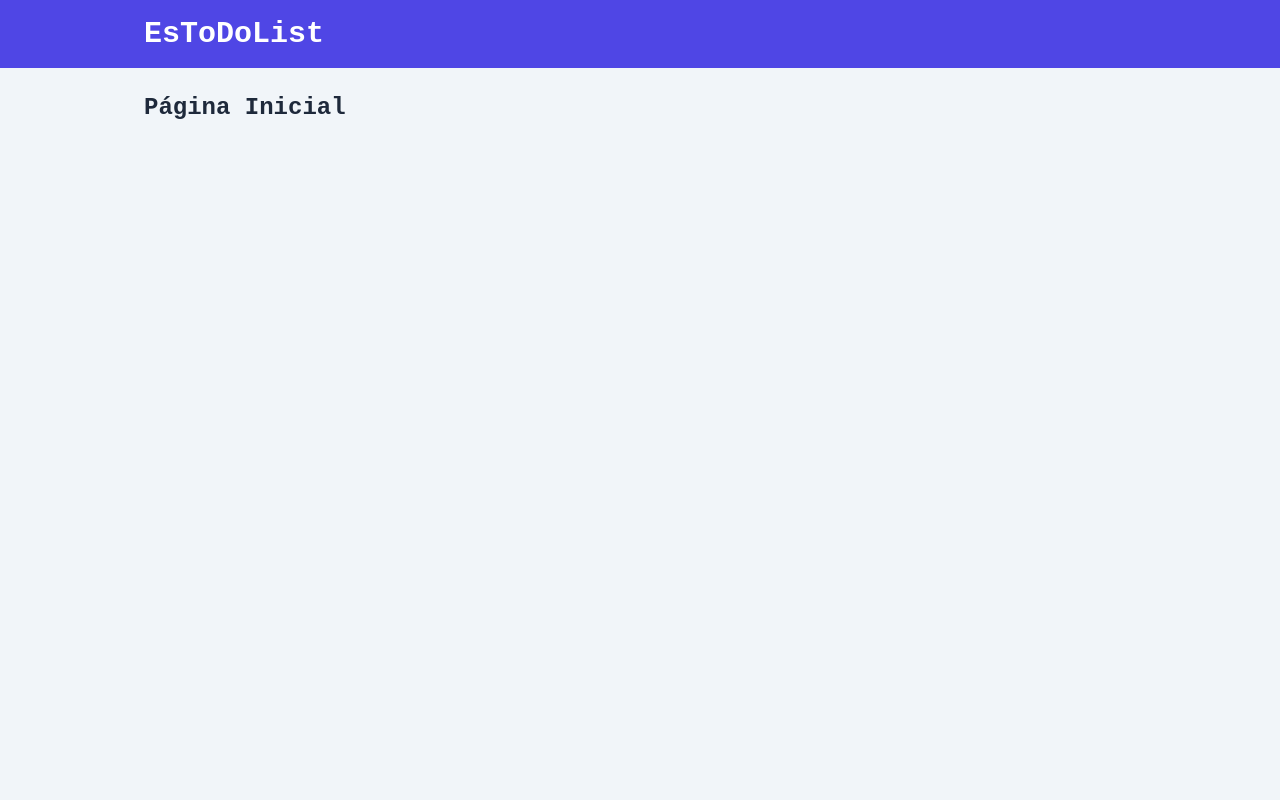
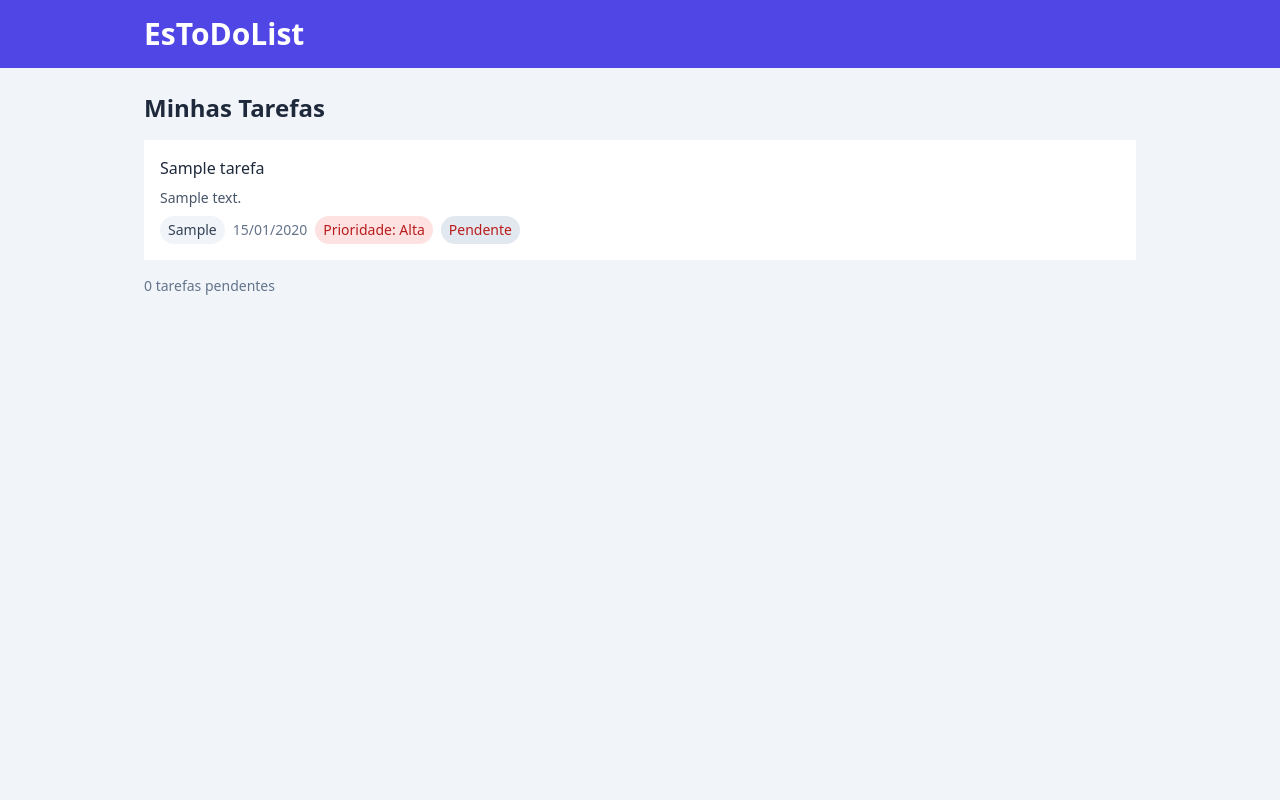
Before and after one commit to aliceminaif/estodolistweb, a Flask app: page / in a window 1280 px wide. Run offline with Flask 3, Linux system fonts and the light colour scheme; the visitor is signed in with stand-in values (Sample User, id 1); tables that the repository leaves empty hold one stand-in row (values such as "Sample post"); some libraries are stand-ins or nearby versions.

Commit message:
Refactor task display in index.html and update SQL seed data

```diff
--- a/app.py
+++ b/app.py
@@ -15,7 +15,7 @@ def index():
 
     #usuário logado
     tarefas = consultar_tarefa()
-    return render_template("index.html", t = tarefas)
+    return render_template("index.html", t=tarefas)
 
 @app.route("/login", methods=["GET","POST"])
 def login():
--- a/tarefas.sql
+++ b/tarefas.sql
@@ -5,6 +5,8 @@ VALUES
 ('Trabalho de portugues','Verbos no passado', 'Escola', '2026-11-26', 'MEDIA', 'Pendente'),
 ('Estudar para Matemática', 'Revisar equações de 2º grau', 'Escola', '2026-11-28', 'ALTA', 'Pendente'),
 ('Projeto de Ciências', 'Pesquisar sobre fontes de energia', 'Escola', '2026-12-05', 'ALTA', 'Pendente'),
-('Leitura Obrigatória', 'Ler os capítulos 1 e 2 do livro literário', 'Escola', '2026-11-30', 'BAIXA', 'Pendente');
+('Leitura Obrigatória', 'Ler os capítulos 1 e 2 do livro literário', 'Escola', '2026-11-30', 'BAIXA', 'Pendente'),
+('Estudar para PSS', 'Matemática, LP', 'Estudo', '2026-11-30', 'ALTA', 'Concluída');
+
 
 SELECT * FROM tarefa;
--- a/templates/base.html
+++ b/templates/base.html
@@ -7,7 +7,7 @@
     <link rel="stylesheet" href="{{ url_for('static', filename='style.css')}}">
     <title>{% block tittle %} EsToDoList {% endblock %}</title>
 </head>
-<body class="bg-slate-100 text-slate-800 min-h-screen">
+<body class="bg-slate-100 text-slate-800 min-h-screen font-sans">
     <header class="bg-indigo-600 text-white">
         <div class="max-w-5xl mx-auto px-4 py-4 flex items-center justify-between">
             <h1 class="text-xl md:text-3xl font-bold">EsToDoList</h1>
--- a/templates/index.html
+++ b/templates/index.html
@@ -2,7 +2,53 @@
 {% block tittle %} Inicio | EsToDoList {% endblock %}
 
 {% block content %}
-    <main class="max-w-5xl mx-auto px-4 py-6">
-        <h2 class="text-2xl font-bold">Página Inicial</h2>
+    <main class="max-w-5xl mx-auto px-4 py-6 font-sans">
+        <h2 class="text-2xl font-bold mb-4">Minhas Tarefas</h2>
+        <ul class="space-y-3">
+            {% for tarefa in t %}
+                <li class="bg-white rouded-xl shador p-4 flex-col gap-3 sm: flex-row sm:items-center sm:justify-between">
+                    <div class="space-y-2 sm:flex-1">
+                        <span class="block font-medium {% if tarefa.status == "Concluída" %}line-through text-slate-400
+                                    {% endif %}">{{ tarefa.nome_tarefa }}
+                        </span>
+                        {% if tarefa.descricao %}
+                            <p class="text-sm text-slate-600">{{ tarefa.descricao }}</p>
+                        {% endif %}
+                        <div class="flex flex-wrap items-center gap-2 text-sm">
+                            <span class="px-2 py-1 rounded-full bg-slate-100 block text-slate-700">
+                                {{ tarefa.categoria }}
+                            </span>
+                            <span class="text-slate-500">
+                                {{ tarefa.data_prazo.strftime("%d/%m/%Y") }}
+                            </span>
+                            <span class="px-2 py-1 rounded-full
+                                        {% if tarefa.prioridade == "ALTA" %}bg-red-100 text-red-700
+                                        {% elif tarefa.prioridade == "MEDIA" %}bg-amber-100 text-amber-700
+                                        {% else %}bg-green-100 text-green-700
+                                        {% endif %}">
+                                Prioridade:
+                                {% if tarefa.prioridade == "ALTA" %}Alta
+                                {% elif tarefa.prioridade == "MEDIA" %} Média
+                            {% else %}Baixa{% endif %}
+                            </span>
+                            <span
+                                class="px-2 py-1 rounded-full {% if   tarefa.status == "Concluída" %}bg-indigo-100 text-indigo-700 {% elif tarefa.status == "Não realizada" %}border border-red-300 text-red-700 {% else %}bg-slate-200 text-red-700 {% endif %}">
+                                {{ tarefa.status }}
+                            </span>
+
+                        </div>
+                    </div>
+                </li>
+                {% else %}
+                    <li class="bg-white rounded-xl shadow p-6 text-center text-slate-500">
+                         Nenhuma tarefa por aqui. Que tal adicionar a primeira?
+                    </li>
+            {% endfor %}
+        </ul>
+        <p class="mt-4 text-sm text-slate-500">
+            {{ tarefas | selectattr("status", "equalto", "Pendente") | list | length }}
+            tarefas pendentes
+        </p>
+        {# contador aqui #}
     </main>
 {% endblock %}
```
